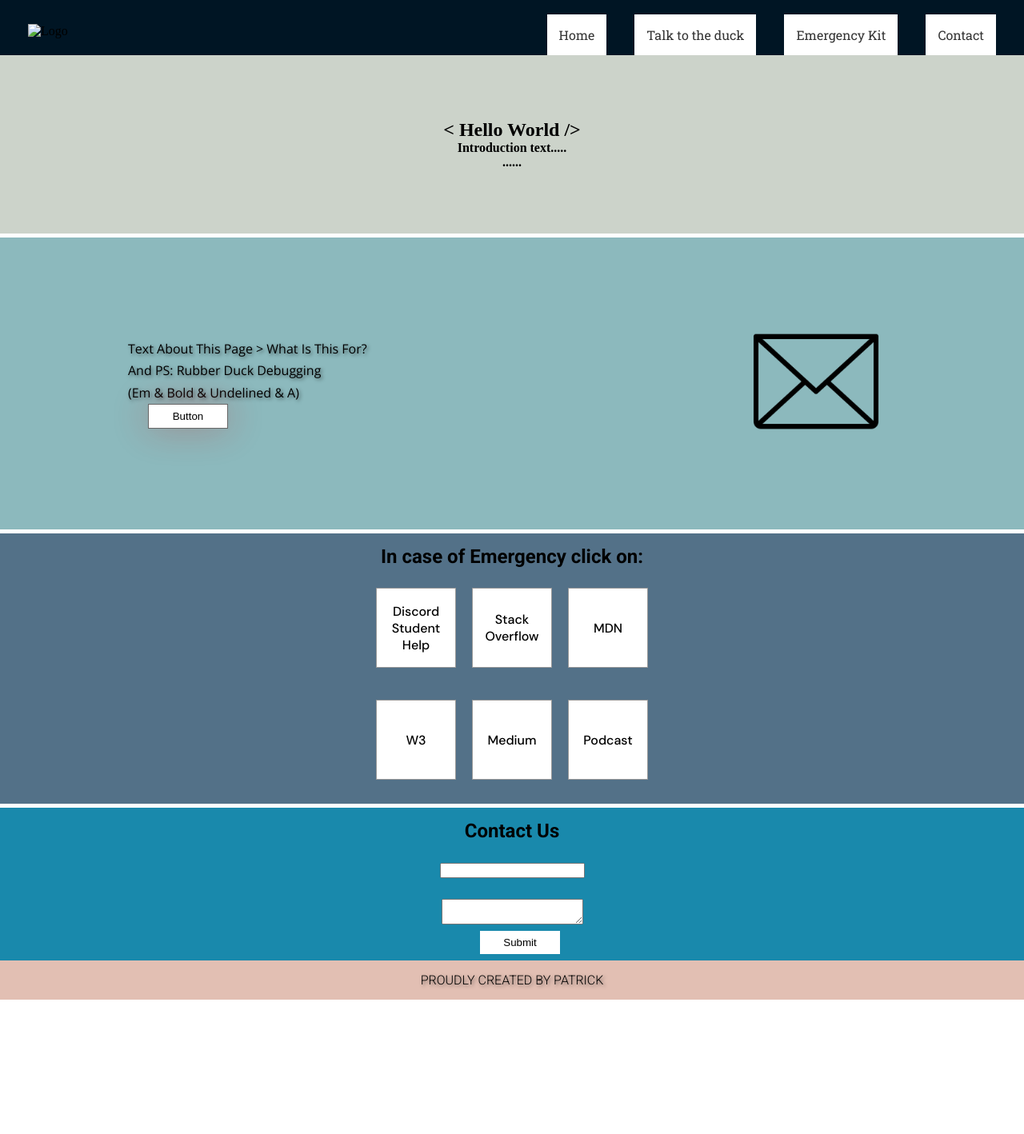
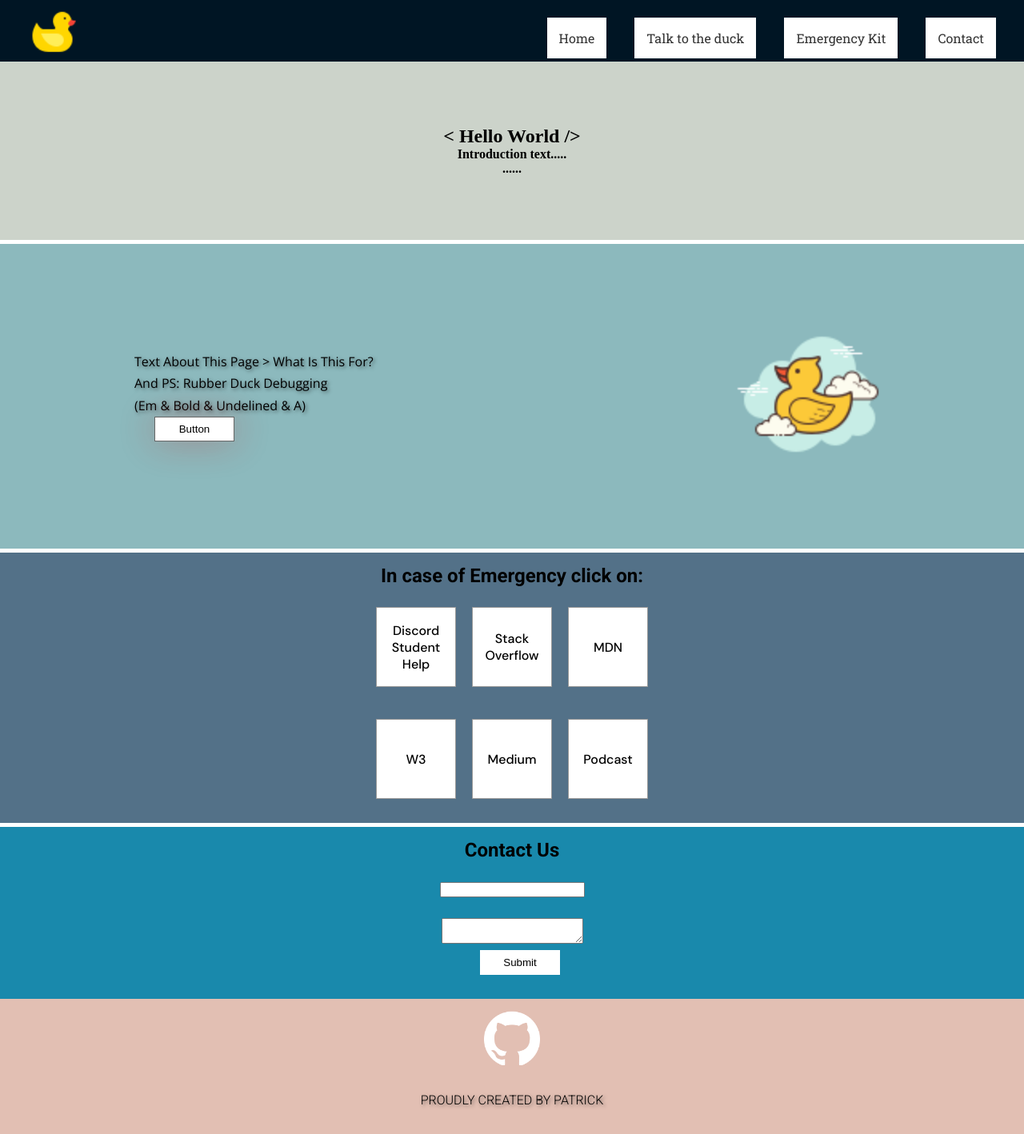
Before and after one commit to patrick-231/Code-Newbie-Figma, a plain HTML site: page index.html in a window 1280 px wide. Shown: the whole page at 80% size. Before the commit the page ends 1250 px from the top, so only its background shows below. Drawn offline with nearby package versions, Linux system fonts and the light colour scheme.

Commit message:
changed my log and section 2 image

```diff
--- a/index.html
+++ b/index.html
@@ -7,27 +7,27 @@
     <link rel="stylesheet" href="./style.css">
 </head>
 <body>
-    <header>
+    <header id="home">
         <nav>
           <div class="logo">
-            <img src="./images/9_1sasa11.jpg" alt="Logo">
+            <img src="./images/icons8-rubber-duck-48.png" alt="Logo">
           </div>
           <ul class="menu">
-            <li><a href="#">Home</a></li>
-            <li><a href="#">Talk to the duck</a></li>
-            <li><a href="#">Emergency Kit</a></li>
-            <li><a href="#">Contact</a></li>
+            <li><a href="#home">Home</a></li>
+            <li><a href="#section2">Talk to the duck</a></li>
+            <li><a href="#emergency">Emergency Kit</a></li>
+            <li><a href="#contact">Contact</a></li>
           </ul>
         </nav>
       </header>
       <main>
-        <section class="section one">
+        <section class="section one" >
             <div>
                 <h1> < Hello World /></h1>
                 <h4>Introduction text..... <br>......</h4>
             </div>
           </section>
-          <section class="section two">
+          <section class="section two" id="section2">
             <div class="section wrapper">
                 <div class="left">
                     <p>Text about this page > what is this for? <br>and PS: Rubber Duck Debugging <br> (em & bold & undelined & a)</p>
@@ -35,14 +35,14 @@
                 </div>
 
 
-                <div><img src="./images/envelope.png" alt="" width="200" class="envelope"></div>
+                <div><img src="./images/icons8-rubber-duck-100.png" alt="" width="200" class="envelope"></div>
             </div>
 
           </section>
-          <section class="emergency">
+          <section class="emergency" id="emergency">
             <h2>In case of Emergency click on:</h2>
             <div class="flex-container">
-                <div class="grid-item">Discord <br> Student <br> Help</div>
+                <div class="grid-item"> Discord <br> Student <br> Help <a href="https://discordapp.com/channels/641221910146842644/641593560394760200" target="_blank"></a></div>
                 <div class="grid-item">Stack <br>Overflow</div>
                 <div class="grid-item">MDN</div>
               </div>
@@ -55,7 +55,7 @@
             </div>
         </section>
 
-              <section class="contact us">
+              <section class="contact us" id="contact">
                 <h2>Contact Us</h2>
 
                   <form>
@@ -77,7 +77,13 @@
 
               </section>
             </main>
-              <footer> <p>Proudly created by Patrick</p></footer>
+              <footer>
+                <a href="https://github.com/foreverbog" target="_blank"><i class="fa-brands fa-github"></i></a>
+                <div><a href="https://github.com/patrick-231/Code-Newbie-Figma"></a><img src="./images/github-mark-white.png" alt="Git hub" width="70">
+                  <p>Proudly created by Patrick</p>
+                </div>
+              </footer>
+
 
 
 
--- a/style.css
+++ b/style.css
@@ -102,7 +102,7 @@ header {
     display: flex;
   justify-content: space-between;
   align-items: center;
-  padding: 80px;
+  padding: 88px;
 }
 .left{
     display: flex;
@@ -196,9 +196,10 @@ text-align: center;
   input[type="submit"] {
     border: #fff;
     background-color: #fff;
-    padding: 7px;
+    padding: 8px;
     width: 100px;
     margin-left: 20px;
+    margin-bottom: 30px;
   }
 
   footer{
@@ -210,6 +211,7 @@ text-align: center;
     font-family: "Roboto", sans-serif;
   font-weight: 300;
   font-style: normal;
+  padding: 30px;
   }
 footer p:hover{
   text-decoration: underline;
```
Also changed, not shown: 2024-02-27 11_10_02-CodeNewbie – Figma.png (deleted), images/github-mark-white.png (added), images/icons8-rubber-duck-100.png (added), images/icons8-rubber-duck-48.png (added).
